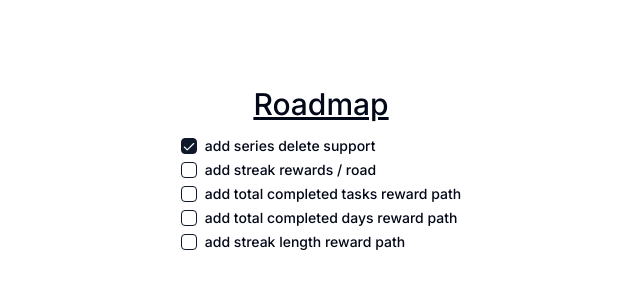
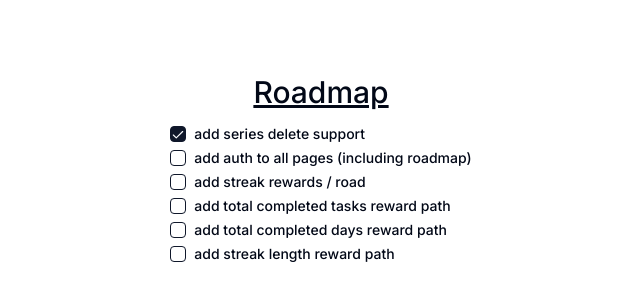
Before and after one commit to cpendery/streaks, a Next.js app: page /roadmap in a window 1280 px wide. Shown: the part 230-530 px from the top of the page, without its empty margins (319-959 px from the left). Built offline with nearby package versions, Linux system fonts and the light colour scheme.

Commit message:
chore: roadmap
Signed-off-by: cpendery <cpendery@vt.edu>

```diff
--- a/app/roadmap/page.tsx
+++ b/app/roadmap/page.tsx
@@ -30,6 +30,10 @@ export default function Roadmap() {
       <h1 className="mb-3 text-3xl underline underline-offset-2">Roadmap</h1>
       <div className="flex flex-col justify-center">
         <Item checked={true} text="add series delete support" />
+        <Item
+          checked={false}
+          text="add auth to all pages (including roadmap)"
+        />
         <Item checked={false} text="add streak rewards / road" />
         <Item checked={false} text="add total completed tasks reward path" />
         <Item checked={false} text="add total completed days reward path" />
```
